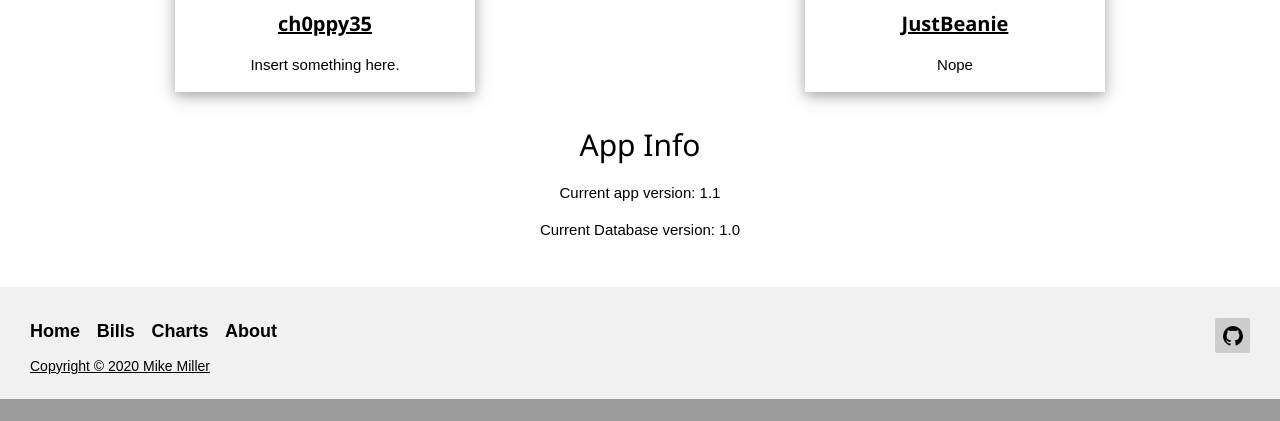
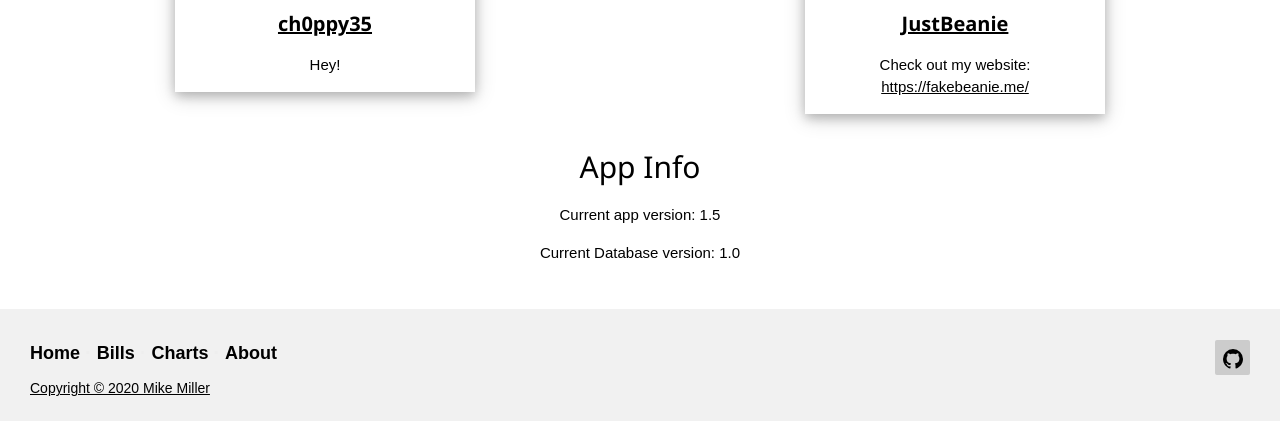
Before and after one commit to ch0ppy35/pyTed, a Flask app: page /about in a window 1280 px wide. Shown: the part 1038-1459 px from the top of the page. Before the commit the page ends 1437 px from the top, so only its background shows below. Run offline with Flask 2, Linux system fonts and the light colour scheme; parts of the project's set-up code (start-up, migrations or seed data) failed here and were passed over; some libraries are stand-ins or nearby versions.

Commit message:
bump ver

```diff
--- a/app/templates/about.html
+++ b/app/templates/about.html
@@ -34,7 +34,7 @@
                     <div class="w3-container">
                         <h4><b><a href="https://github.com/ch0ppy35">ch0ppy35</a></b>
                         </h4>
-                        <p>Insert something here.</p>
+                        <p>Hey!</p>
                     </div>
                 </div>
             </div>
@@ -47,7 +47,7 @@
                         <h4><b>
                             <a href="https://github.com/JustBeanie">JustBeanie</a>
                         </b></h4>
-                        <p>Nope</p>
+                        <p>Check out my website: </br> <a href="https://fakebeanie.me/">https://fakebeanie.me/</a></p>
                     </div>
                 </div>
             </div>
--- a/config.py
+++ b/config.py
@@ -30,7 +30,7 @@ class Config(object):
         'en': 'English'
     }
     # version
-    VERSION = '1.1'
+    VERSION = '1.5'
     DBVER = '1.0'
 
 
```
Also changed, not shown: README.md.
